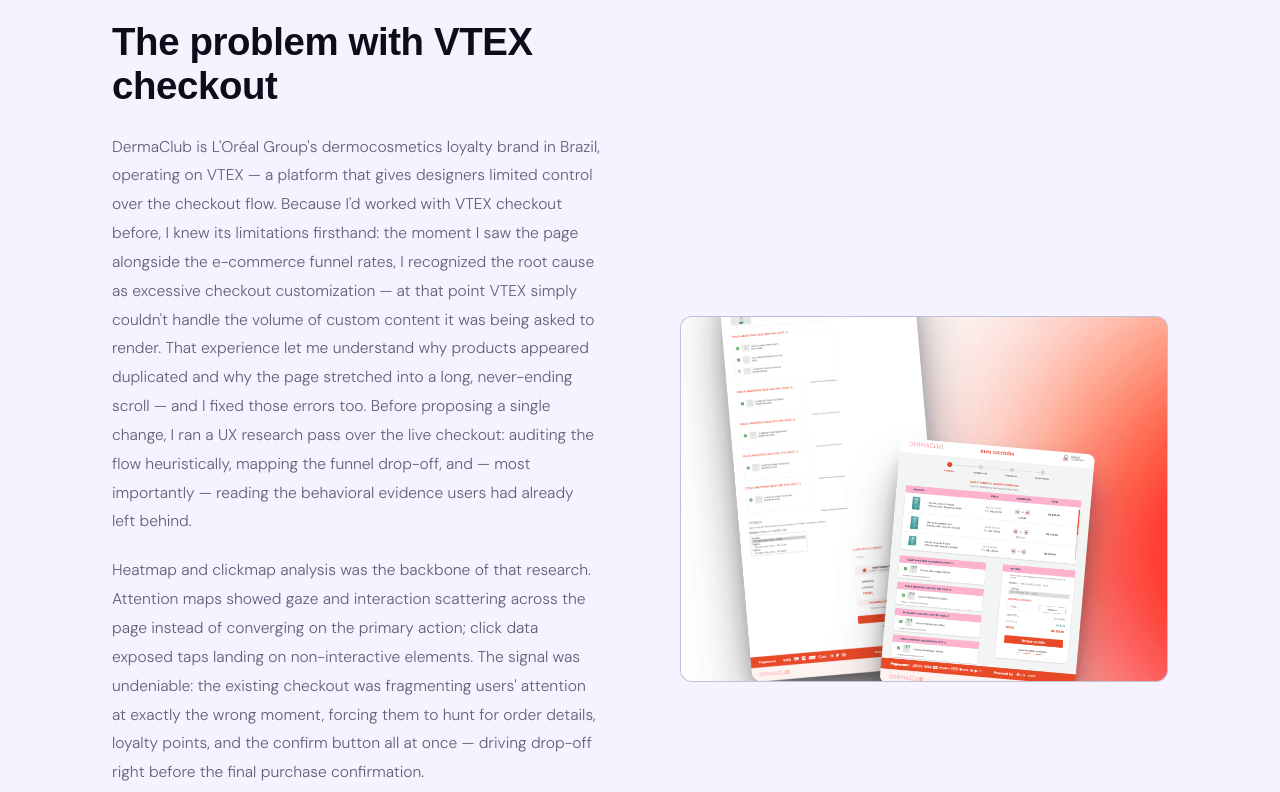
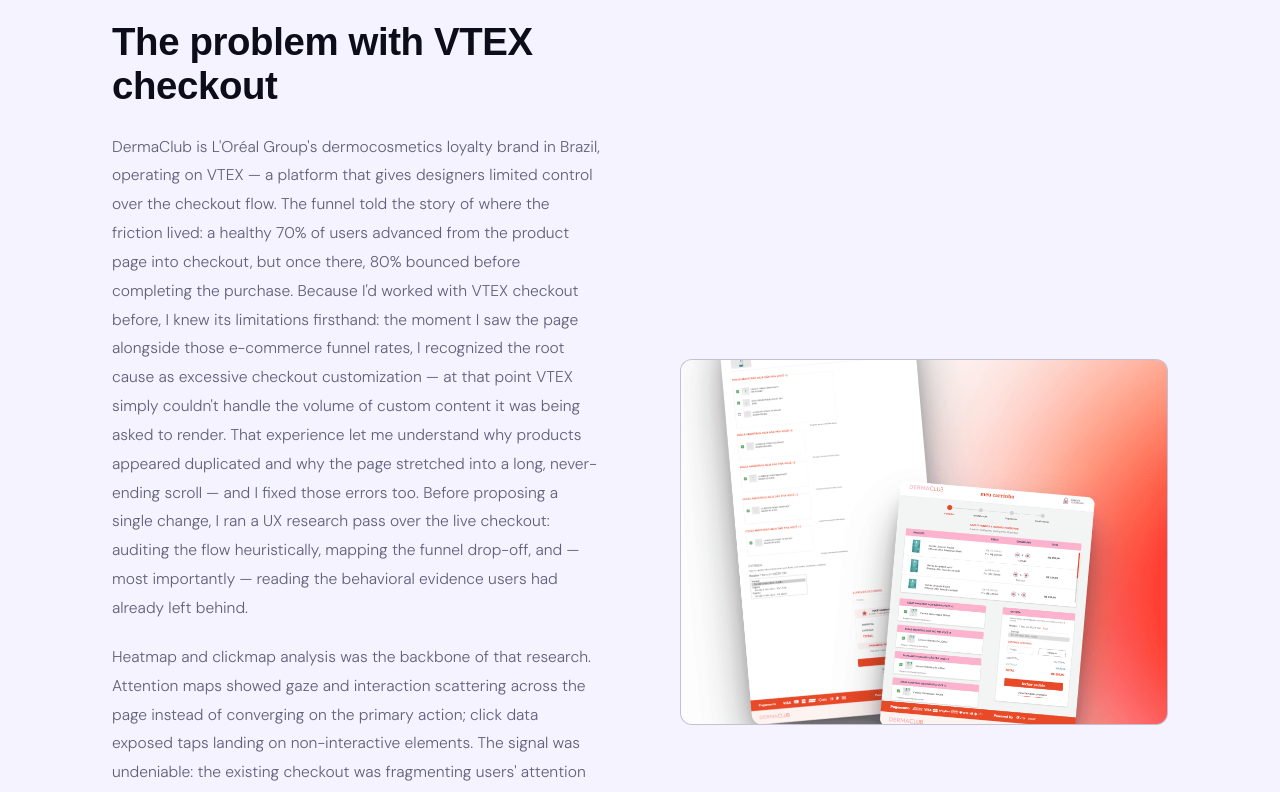
Before and after one commit to Tayhlow8/Tayna-portfolio-website, a Vue app: page /work/dermaclub in a window 1280 px wide. Shown: the part 1001-1793 px from the top of the page. Built offline with nearby package versions, Linux system fonts and the light colour scheme; a web font is replaced by a local one.

Commit message:
add funnel conversion stats to dermaclub case study
Co-Authored-By: Claude Sonnet 5 <noreply@anthropic.com>

```diff
--- a/src/views/cases/DermaCluCase.vue
+++ b/src/views/cases/DermaCluCase.vue
@@ -78,10 +78,13 @@
             <p class="section-body">
               DermaClub is L'Oréal Group's dermocosmetics loyalty brand in
               Brazil, operating on VTEX — a platform that gives designers
-              limited control over the checkout flow. Because I'd worked with
-              VTEX checkout before, I knew its limitations firsthand: the moment
-              I saw the page alongside the e-commerce funnel rates, I recognized
-              the root cause as excessive checkout customization — at that point
+              limited control over the checkout flow. The funnel told the story of
+              where the friction lived: a healthy 70% of users advanced from the
+              product page into checkout, but once there, 80% bounced before
+              completing the purchase. Because I'd worked with VTEX checkout
+              before, I knew its limitations firsthand: the moment I saw the page
+              alongside those e-commerce funnel rates, I recognized the root
+              cause as excessive checkout customization — at that point
               VTEX simply couldn't handle the volume of custom content it was
               being asked to render. That experience let me understand why
               products appeared duplicated and why the page stretched into a
```
